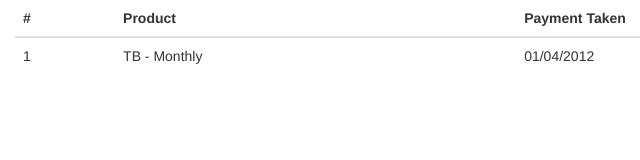
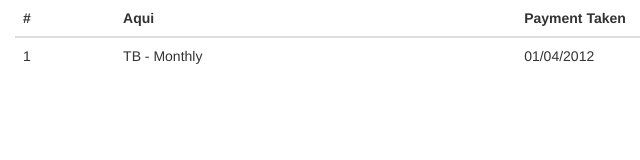
Before and after one commit to henrickzero/apps, a plain HTML site: page app01.html in a window 1280 px wide. Shown: the full height of the page, 0-640 px from the left. Drawn offline with Linux system fonts and the light colour scheme.

Commit message:
teste
teste

```diff
--- a/app01.html
+++ b/app01.html
@@ -20,7 +20,7 @@
 							#
 						</th>
 						<th>
-							Product
+							Aqui
 						</th>
 						<th>
 							Payment Taken
```
